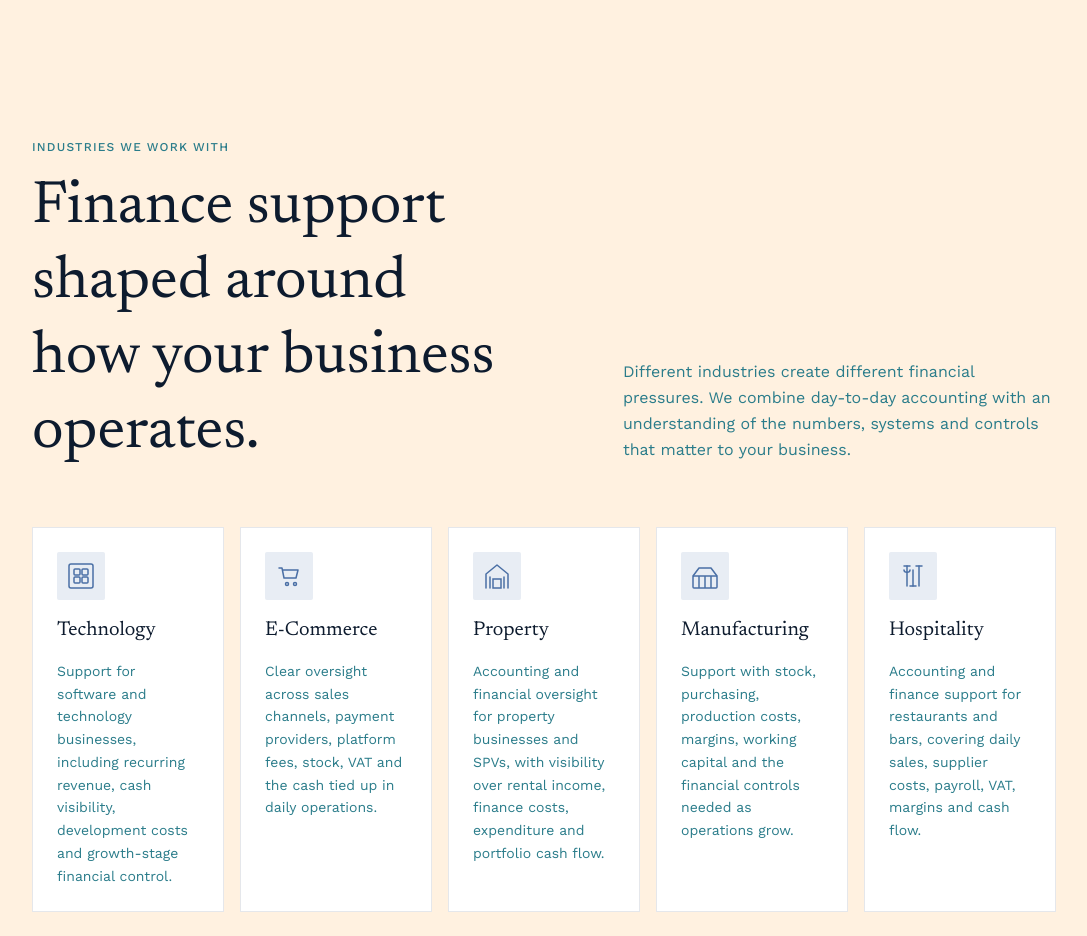
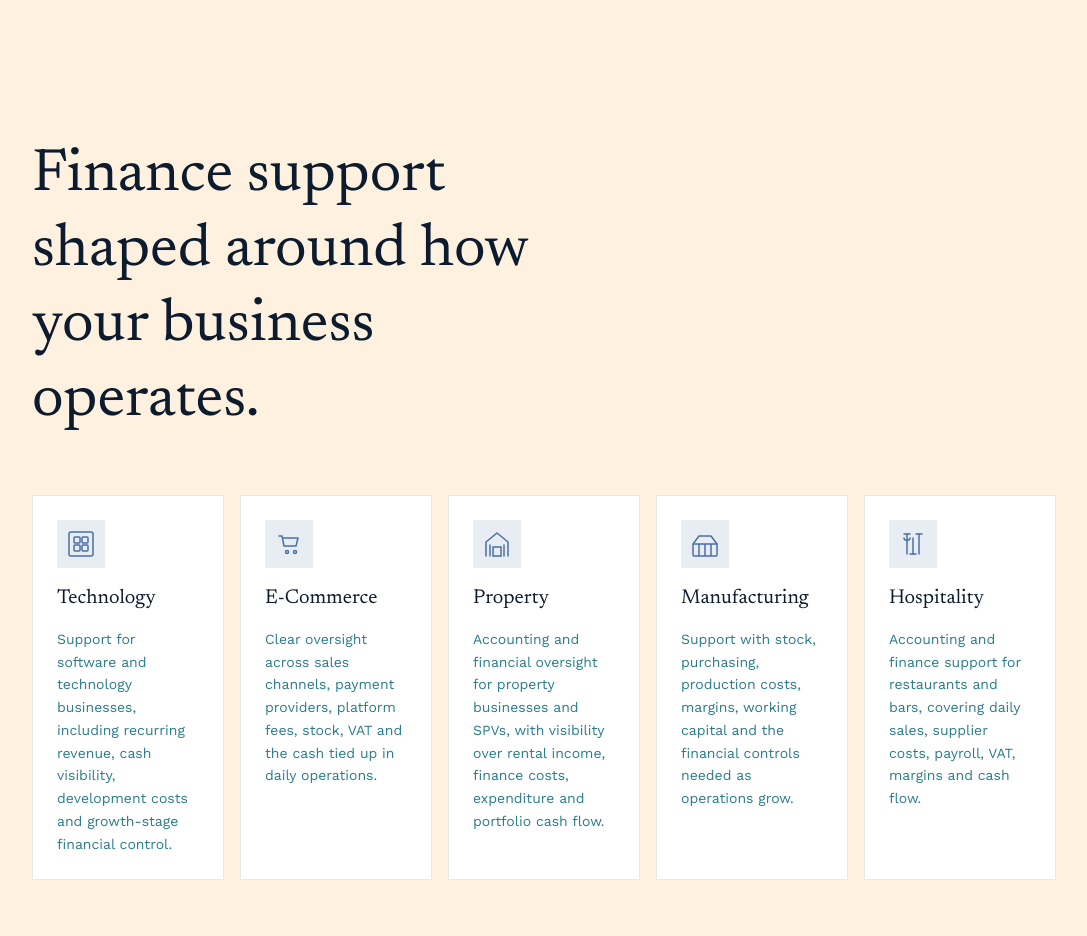
Before and after one commit to Vadim-SV/reckonwell, a Next.js app: page / in a window 1280 px wide. Shown: the part 3840-4776 px from the top of the page, without its empty margins (96-1183 px from the left). Built offline with nearby package versions, Linux system fonts and the light colour scheme; no server answers.

Commit message:
Local Commit: 2026-09-16T23:22:39.047Z - Deleted the eyebrow `<p>` element ("INDUSTRIES WE WORK WITH") from `IndustriesSection.tsx` (lines 92–97).

```diff
--- a/src/app/components/IndustriesSection.tsx
+++ b/src/app/components/IndustriesSection.tsx
@@ -89,26 +89,12 @@ export default function IndustriesSection() {
         {/* Top: eyebrow + headline left, paragraph right */}
         <div className="flex flex-col lg:flex-row lg:items-end gap-8 mb-14">
           <div className="lg:w-1/2">
-            <p
-              className="text-xs tracking-widest uppercase mb-4 font-medium text-[rgba(102,96,92,1)]"
-              style={{ color: '#2a7c8a' }}>
-
-              INDUSTRIES WE WORK WITH
-            </p>
             <h2
               className="leading-tight font-serif"
               style={{ color: '#0d1b2e', fontSize: 'clamp(32px, 5vw, 60px)' }}>
 
               Finance support shaped around how your business operates.
             </h2>
-          </div>
-          <div className="lg:w-1/2 lg:pl-16 lg:pb-2">
-            <p
-              className="text-base leading-relaxed text-[rgba(102,96,92,1)]"
-              style={{ color: '#2a7c8a' }}>
-
-              Different industries create different financial pressures. We combine day-to-day accounting with an understanding of the numbers, systems and controls that matter to your business.
-            </p>
           </div>
         </div>
 
```
